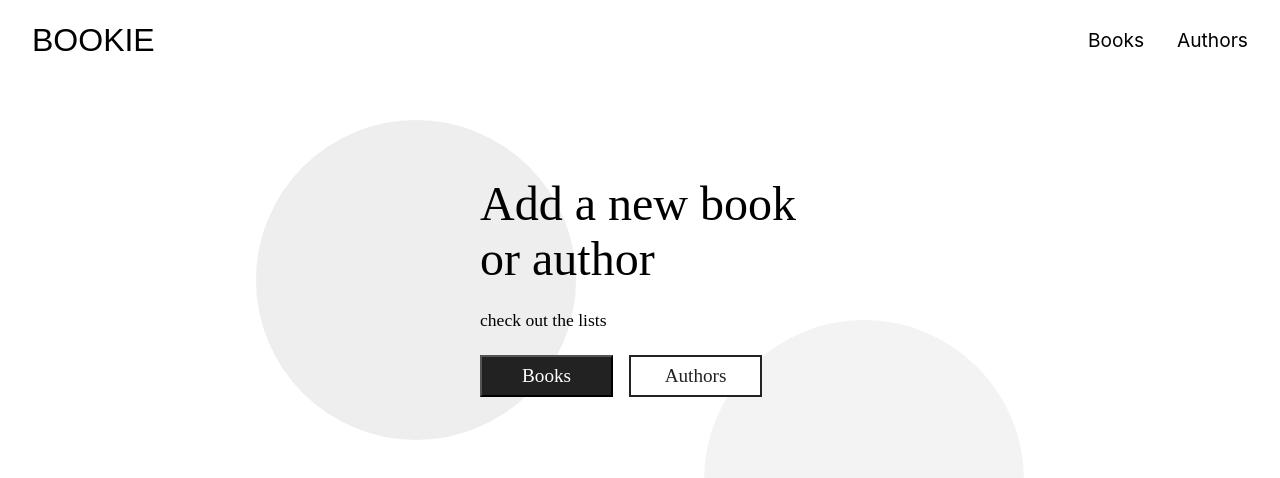
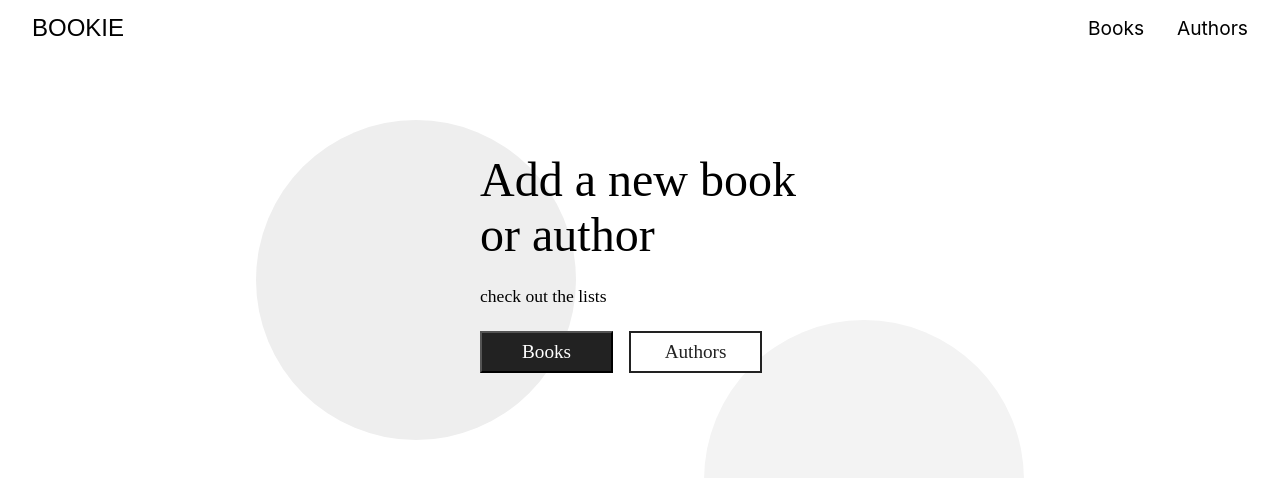
Before and after one commit to PetterFogel/express-graphql, a React (Create React App) app in the folder client/: page / in a window 1280 px wide. Shown: the top 478 px of the page. Built offline with nearby package versions, Linux system fonts and the light colour scheme.

Commit message:
Changed styling for titles and logo

```diff
--- a/client/src/common/components/header/style/header.module.css
+++ b/client/src/common/components/header/style/header.module.css
@@ -2,12 +2,12 @@
   display: flex;
   justify-content: space-between;
   align-items: center;
-  height: 10vh;
+  height: 7vh;
   padding: 0rem 2rem;
 }
 
 .logo {
-  font-size: 2rem;
+  font-size: 1, 5rem;
   font-weight: 300;
   font-family: "Signika", sans-serif;
   cursor: pointer;
--- a/client/src/features/author-screen/style/authorStyle.module.css
+++ b/client/src/features/author-screen/style/authorStyle.module.css
@@ -1,6 +1,7 @@
 .pageTitle {
-  font-size: 3rem;
+  font-size: 2.5rem;
   font-weight: 400;
+  margin-bottom: 2rem;
 }
 
 .table {
--- a/client/src/features/book-screen/style/bookStyle.module.css
+++ b/client/src/features/book-screen/style/bookStyle.module.css
@@ -1,6 +1,7 @@
 .pageTitle {
-  font-size: 3rem;
+  font-size: 2.5rem;
   font-weight: 400;
+  margin-bottom: 2rem;
 }
 
 .table {
```
